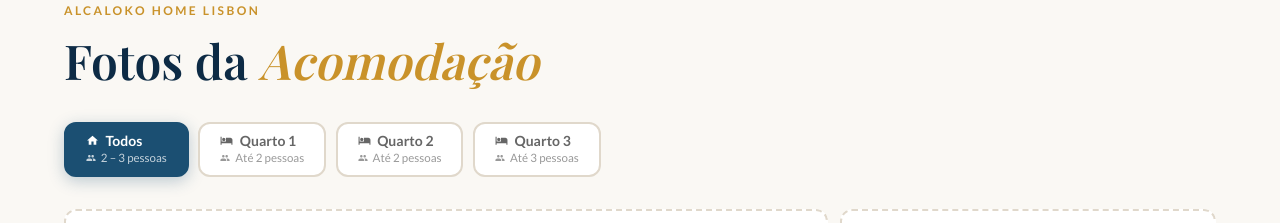
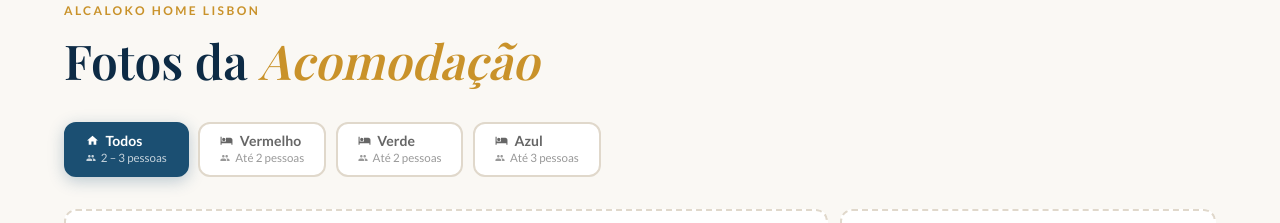
Before and after one commit to caioagrelli/AlcalokoLisbon, a React (Vite) app: page / in a window 1280 px wide. Shown: the part 3000-3223 px from the top of the page. Built offline with nearby package versions, Linux system fonts and the light colour scheme; a web font is replaced by a local one.

Commit message:
feat: renomeia quartos para Vermelho, Verde e Azul
Co-Authored-By: Claude Sonnet 4.6 <noreply@anthropic.com>

```diff
--- a/src/components/AccommodationPhotos.jsx
+++ b/src/components/AccommodationPhotos.jsx
@@ -43,81 +43,81 @@ const photos = [
   { src: null, alt: 'Foto 6', span: 'normal', room: 0 },
 
   // ── Quarto 1 (room: 1) ──────────────────────────────
-  { src: pub('/photos/rooms/room1/r1_1.png'), alt: 'Quarto 1', span: 'large',  room: 1 },
-  { src: pub('/photos/rooms/room1/r1_2.png'), alt: 'Quarto 1', span: 'normal', room: 1 },
-  { src: pub('/photos/rooms/room1/r1_3.png'), alt: 'Quarto 1', span: 'normal', room: 1 },
-  { src: pub('/photos/rooms/room1/r1_4.png'), alt: 'Quarto 1', span: 'normal', room: 1 },
-  { src: pub('/photos/rooms/room1/r1_5.png'), alt: 'Quarto 1', span: 'large',  room: 1 },
-  { src: pub('/photos/rooms/room1/r1_6.png'), alt: 'Quarto 1', span: 'normal', room: 1 },
-  { src: pub('/photos/rooms/room1/r1_7.png'), alt: 'Quarto 1', span: 'normal', room: 1 },
+  { src: pub('/photos/rooms/room1/r1_1.png'), alt: 'Vermelho', span: 'large',  room: 1 },
+  { src: pub('/photos/rooms/room1/r1_2.png'), alt: 'Vermelho', span: 'normal', room: 1 },
+  { src: pub('/photos/rooms/room1/r1_3.png'), alt: 'Vermelho', span: 'normal', room: 1 },
+  { src: pub('/photos/rooms/room1/r1_4.png'), alt: 'Vermelho', span: 'normal', room: 1 },
+  { src: pub('/photos/rooms/room1/r1_5.png'), alt: 'Vermelho', span: 'large',  room: 1 },
+  { src: pub('/photos/rooms/room1/r1_6.png'), alt: 'Vermelho', span: 'normal', room: 1 },
+  { src: pub('/photos/rooms/room1/r1_7.png'), alt: 'Vermelho', span: 'normal', room: 1 },
 
   // ── Quarto 2 (room: 2) ──────────────────────────────
-  { src: pub('/photos/rooms/room2/r2_1.png'), alt: 'Quarto 2', span: 'large',  room: 2 },
-  { src: pub('/photos/rooms/room2/r2_2.png'), alt: 'Quarto 2', span: 'normal', room: 2 },
-  { src: pub('/photos/rooms/room2/r2_3.png'), alt: 'Quarto 2', span: 'normal', room: 2 },
-  { src: pub('/photos/rooms/room2/r2_4.png'), alt: 'Quarto 2', span: 'normal', room: 2 },
-  { src: pub('/photos/rooms/room2/r2_5.png'), alt: 'Quarto 2', span: 'large',  room: 2 },
-  { src: pub('/photos/rooms/room2/r2_6.png'), alt: 'Quarto 2', span: 'normal', room: 2 },
-  { src: pub('/photos/rooms/room2/r2_7.png'), alt: 'Quarto 2', span: 'normal', room: 2 },
-  { src: pub('/photos/rooms/room2/r2_8.png'), alt: 'Quarto 2', span: 'normal', room: 2 },
+  { src: pub('/photos/rooms/room2/r2_1.png'), alt: 'Verde', span: 'large',  room: 2 },
+  { src: pub('/photos/rooms/room2/r2_2.png'), alt: 'Verde', span: 'normal', room: 2 },
+  { src: pub('/photos/rooms/room2/r2_3.png'), alt: 'Verde', span: 'normal', room: 2 },
+  { src: pub('/photos/rooms/room2/r2_4.png'), alt: 'Verde', span: 'normal', room: 2 },
+  { src: pub('/photos/rooms/room2/r2_5.png'), alt: 'Verde', span: 'large',  room: 2 },
+  { src: pub('/photos/rooms/room2/r2_6.png'), alt: 'Verde', span: 'normal', room: 2 },
+  { src: pub('/photos/rooms/room2/r2_7.png'), alt: 'Verde', span: 'normal', room: 2 },
+  { src: pub('/photos/rooms/room2/r2_8.png'), alt: 'Verde', span: 'normal', room: 2 },
 
   // ── Quarto 3 (room: 3) ──────────────────────────────
-  { src: pub('/photos/rooms/room3/r3_1.png'), alt: 'Quarto 3', span: 'large',  room: 3 },
-  { src: pub('/photos/rooms/room3/r3_2.png'), alt: 'Quarto 3', span: 'normal', room: 3 },
-  { src: pub('/photos/rooms/room3/r3_3.png'), alt: 'Quarto 3', span: 'normal', room: 3 },
-  { src: pub('/photos/rooms/room3/r3_4.png'), alt: 'Quarto 3', span: 'normal', room: 3 },
-  { src: pub('/photos/rooms/room3/r3_5.png'), alt: 'Quarto 3', span: 'large',  room: 3 },
-  { src: pub('/photos/rooms/room3/r3_6.png'), alt: 'Quarto 3', span: 'normal', room: 3 },
-  { src: pub('/photos/rooms/room3/r3_7.png'), alt: 'Quarto 3', span: 'normal', room: 3 },
-  { src: pub('/photos/rooms/room3/r3_8.png'), alt: 'Quarto 3', span: 'normal', room: 3 },
+  { src: pub('/photos/rooms/room3/r3_1.png'), alt: 'Azul', span: 'large',  room: 3 },
+  { src: pub('/photos/rooms/room3/r3_2.png'), alt: 'Azul', span: 'normal', room: 3 },
+  { src: pub('/photos/rooms/room3/r3_3.png'), alt: 'Azul', span: 'normal', room: 3 },
+  { src: pub('/photos/rooms/room3/r3_4.png'), alt: 'Azul', span: 'normal', room: 3 },
+  { src: pub('/photos/rooms/room3/r3_5.png'), alt: 'Azul', span: 'large',  room: 3 },
+  { src: pub('/photos/rooms/room3/r3_6.png'), alt: 'Azul', span: 'normal', room: 3 },
+  { src: pub('/photos/rooms/room3/r3_7.png'), alt: 'Azul', span: 'normal', room: 3 },
+  { src: pub('/photos/rooms/room3/r3_8.png'), alt: 'Azul', span: 'normal', room: 3 },
 ];
 
 const i18n = {
   pt: {
     title: 'Fotos da', subtitle: 'Acomodação',
-    all: 'Todos', rooms: ['Quarto 1', 'Quarto 2', 'Quarto 3'],
+    all: 'Todos', rooms: ['Vermelho', 'Verde', 'Azul'],
     hint: 'Edite AccommodationPhotos.jsx e coloque o URL da sua foto',
     note: 'Para adicionar fotos, edite o array',
     common: 'Áreas Comuns',
   },
   en: {
     title: 'Accommodation', subtitle: 'Photos',
-    all: 'All', rooms: ['Room 1', 'Room 2', 'Room 3'],
+    all: 'All', rooms: ['Red', 'Green', 'Blue'],
     hint: 'Edit AccommodationPhotos.jsx and set the photo URL',
     note: 'To add photos, edit the array',
     common: 'Common Areas',
   },
   fr: {
     title: 'Photos de', subtitle: "l'Appartement",
-    all: 'Tout', rooms: ['Chambre 1', 'Chambre 2', 'Chambre 3'],
+    all: 'Tout', rooms: ['Rouge', 'Vert', 'Bleu'],
     hint: 'Modifiez AccommodationPhotos.jsx et ajoutez l\'URL de votre photo',
     note: 'Pour ajouter des photos, modifiez le tableau',
     common: 'Espaces Communs',
   },
   es: {
     title: 'Fotos del', subtitle: 'Alojamiento',
-    all: 'Todo', rooms: ['Habitación 1', 'Habitación 2', 'Habitación 3'],
+    all: 'Todo', rooms: ['Rojo', 'Verde', 'Azul'],
     hint: 'Edita AccommodationPhotos.jsx y pon la URL de tu foto',
     note: 'Para agregar fotos, edita el array',
     common: 'Áreas Comunes',
   },
   de: {
     title: 'Fotos der', subtitle: 'Unterkunft',
-    all: 'Alle', rooms: ['Zimmer 1', 'Zimmer 2', 'Zimmer 3'],
+    all: 'Alle', rooms: ['Rot', 'Grün', 'Blau'],
     hint: 'Bearbeiten Sie AccommodationPhotos.jsx und fügen Sie Ihre Foto-URL hinzu',
     note: 'Um Fotos hinzuzufügen, bearbeiten Sie das Array',
     common: 'Gemeinschaftsbereiche',
   },
   it: {
     title: "Foto dell'", subtitle: 'Alloggio',
-    all: 'Tutti', rooms: ['Camera 1', 'Camera 2', 'Camera 3'],
+    all: 'Tutti', rooms: ['Rosso', 'Verde', 'Blu'],
     hint: 'Modifica AccommodationPhotos.jsx e inserisci l\'URL della tua foto',
     note: 'Per aggiungere foto, modifica l\'array',
     common: 'Aree Comuni',
   },
   ja: {
     title: '宿泊施設の', subtitle: '写真',
-    all: 'すべて', rooms: ['部屋 1', '部屋 2', '部屋 3'],
+    all: 'すべて', rooms: ['レッド', 'グリーン', 'ブルー'],
     hint: 'AccommodationPhotos.jsx を編集して写真URLを設定してください',
     note: '写真を追加するには配列を編集してください',
     common: '共用エリア',
```
